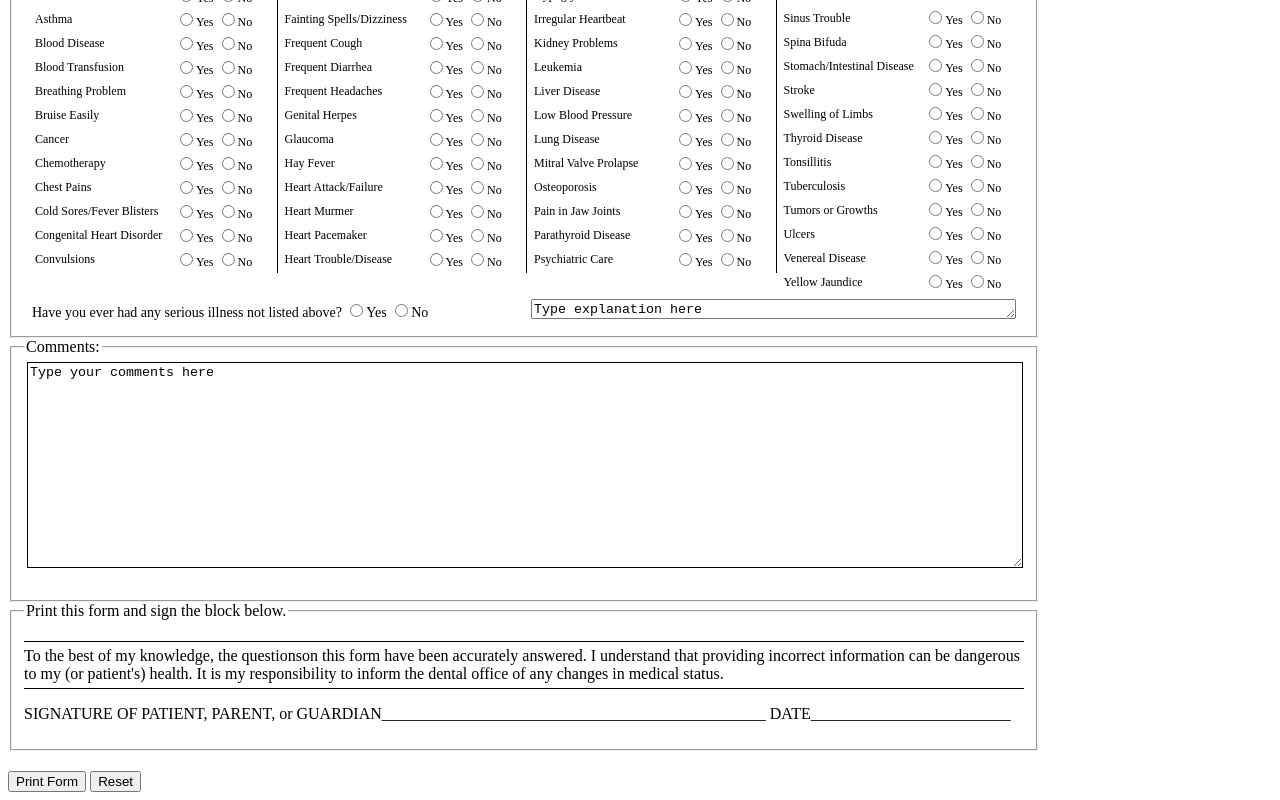
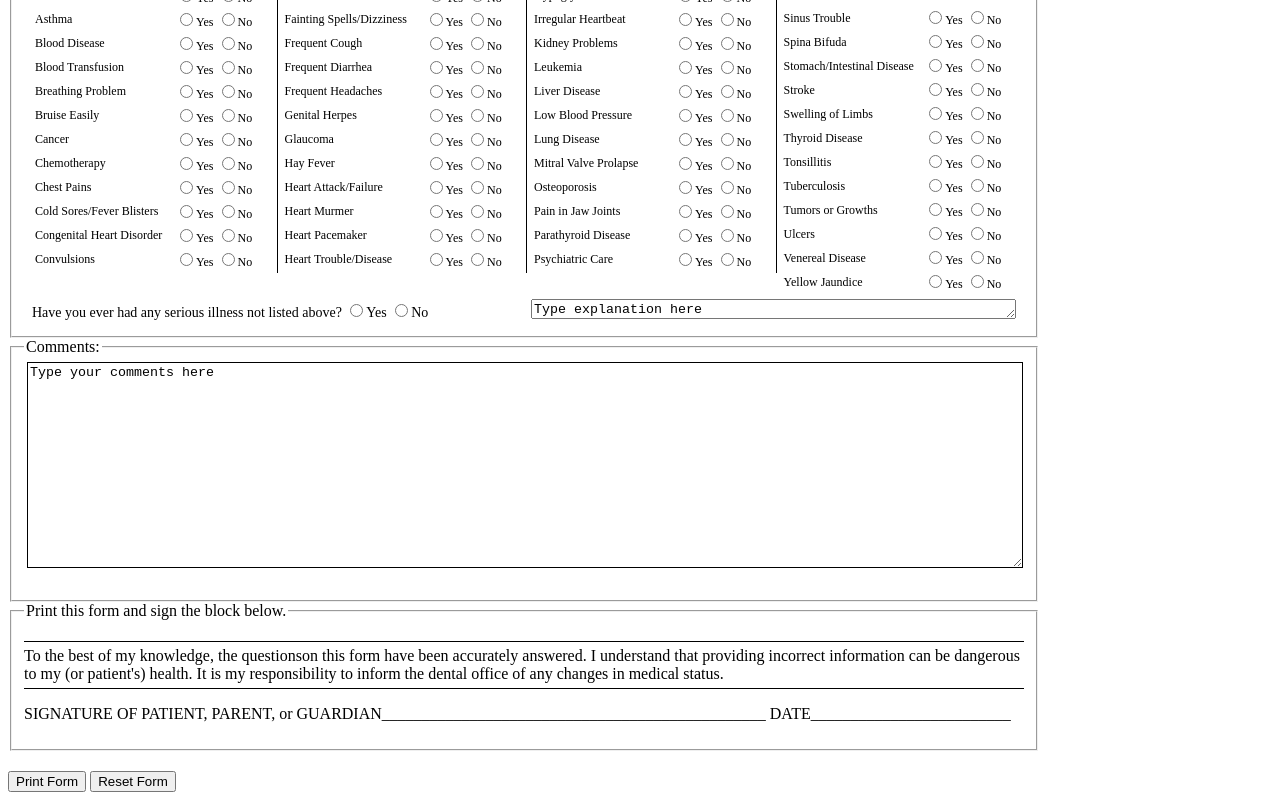
Before and after one commit to TheLeeanderthal/ltp-html5-specialist, a plain HTML site: page Chapter 6/Lab/lab_6.html in a window 1280 px wide. Shown: the part 933-1733 px from the top of the page. Drawn offline with Linux system fonts and the light colour scheme.

Commit message:
fixed buttons on lab6
I could have done this so much better if I had paid attention to the directions. I went the wrong way this form, but I feel like I demonstrated the concepts set forth in the Chapter.

```diff
--- a/Chapter 6/Lab/lab_6.html
+++ b/Chapter 6/Lab/lab_6.html
@@ -57,6 +57,7 @@
     </head>
 
     <body>
+        <form action="#" method="post">
         <fieldset>
             <legend>Personal Data</legend>
             <div id="name_block">
@@ -997,7 +998,8 @@
             <p>SIGNATURE OF PATIENT, PARENT, or GUARDIAN________________________________________________ DATE_________________________</p>
         </fieldset>
         <button id="btnPrint" onclick="printMe()" >Print Form</button>
-        <button type="reset">Reset</button>
+        <button type="reset" value="reset">Reset Form</button>
+        </form>
     </body>
 
 </html>
```
